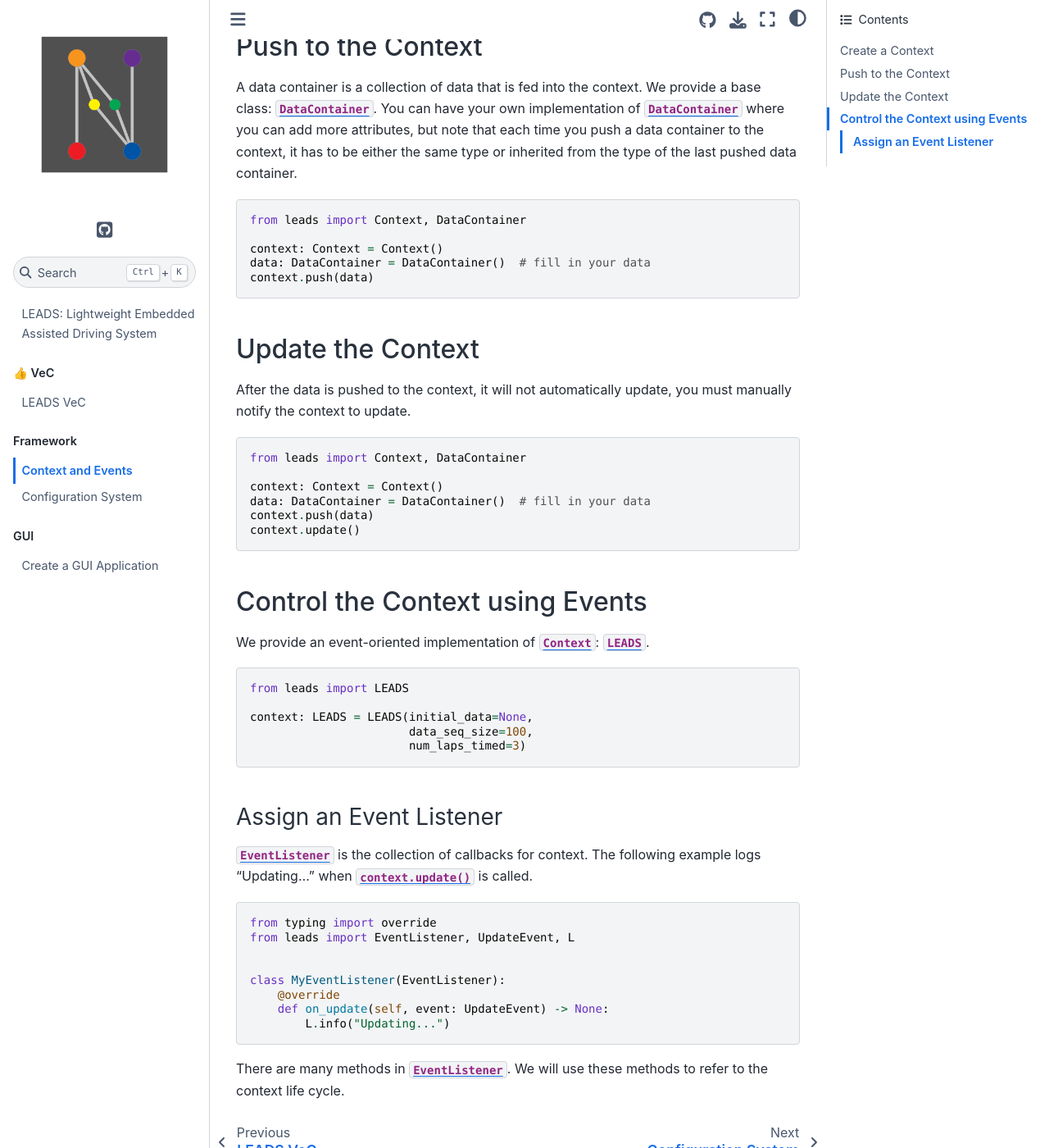
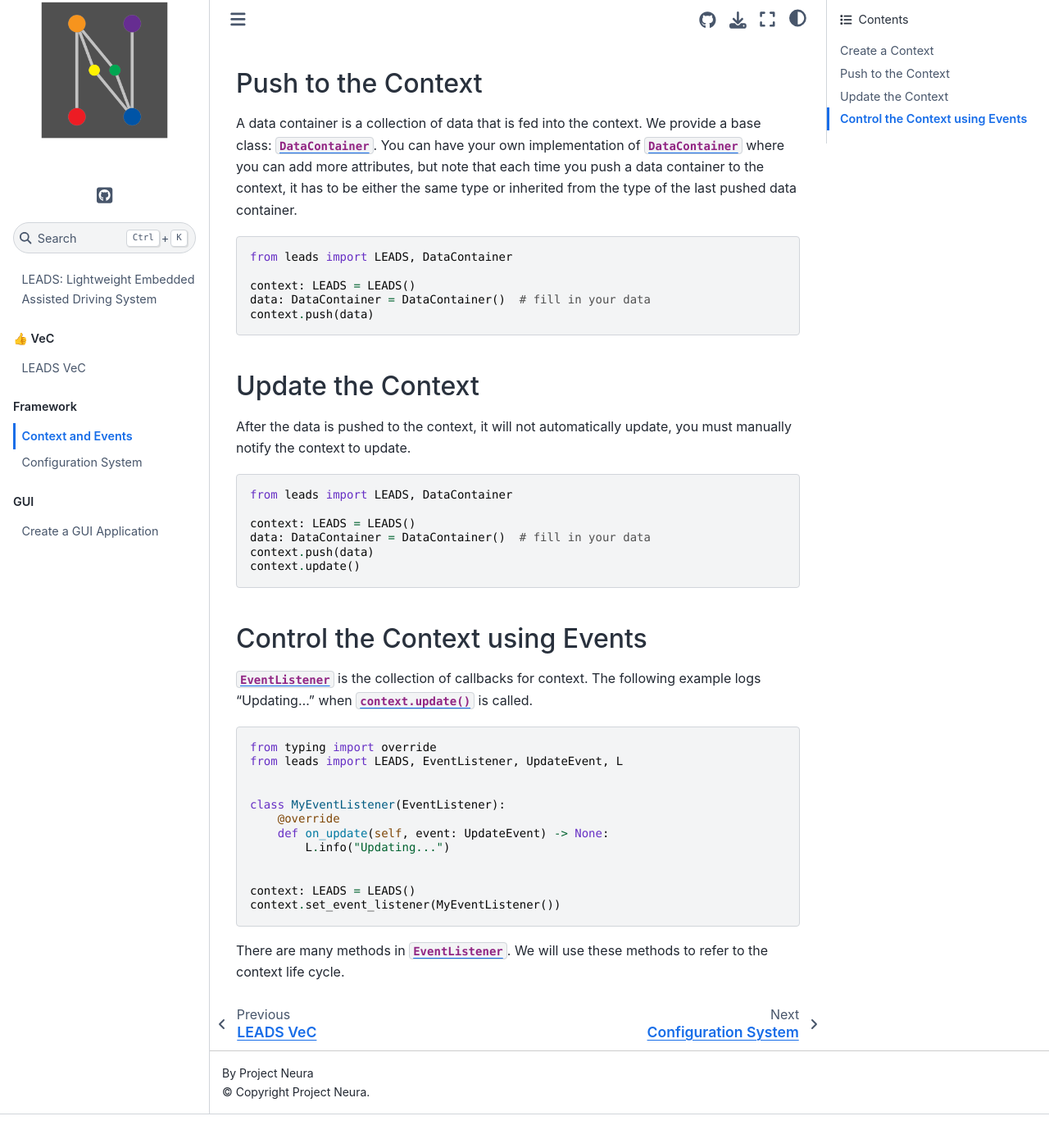
Before and after one commit to ProjectNeura/leads-docs, a Sphinx documentation site: the page built from docs/context.md, in a window 1280 px wide and 1400 px high, scrolled down 665 px. Shown: the whole window at 82% size. Built offline with Sphinx 7.4.7 and the Sphinx Book theme 1.1.4, drawn with Linux system fonts in a browser that asks for light colours; pages that are not in the unit, such as notebooks, are missing from menus; after the commit the page ends 2024 px from its top, so only the background shows below that; some of the changed text lies outside the part shown.

Commit message:
Routine updates.

````diff
--- a/docs/context.md
+++ b/docs/context.md
@@ -11,14 +11,16 @@ from leads import *
 ## Create a Context
 
 ```python
-from leads import Context
+from leads import LEADS
 
-context: Context = Context(initial_data=None,
-                           data_seq_size=100,
-                           num_laps_timed=3)
+context: LEADS = LEADS(initial_data=None,
+                       data_seq_size=100,
+                       num_laps_timed=3)
 ```
 
 [`Context`](#leads.context.Context) is where the magic happens. It is the representation of the vehicle in code.
+
+[`LEADS`](#leads.leads.LEADS) is a event-oriented implementation of [`Context`](#leads.context.Context) we provide.
 
 There are 2 phases in a context: push and update. The push phase is when the raw data are inputted. On the other hand,
 the update phase is when the data has been pre-processed and is parsed and affects the context.
@@ -32,9 +34,9 @@ container to the context, it has to be either the same type or inherited from th
 container.
 
 ```python
-from leads import Context, DataContainer
+from leads import LEADS, DataContainer
 
-context: Context = Context()
+context: LEADS = LEADS()
 data: DataContainer = DataContainer()  # fill in your data
 context.push(data)
 ```
@@ -45,9 +47,9 @@ After the data is pushed to the context, it will not automatically update, you m
 update.
 
 ```python
-from leads import Context, DataContainer
+from leads import LEADS, DataContainer
 
-context: Context = Context()
+context: LEADS = LEADS()
 data: DataContainer = DataContainer()  # fill in your data
 context.push(data)
 context.update()
@@ -55,30 +57,22 @@ context.update()
 
 ## Control the Context using Events
 
-We provide an event-oriented implementation of [`Context`](#leads.context.Context): [`LEADS`](#leads.leads.LEADS).
-
-```python
-from leads import LEADS
-
-context: LEADS = LEADS(initial_data=None,
-                       data_seq_size=100,
-                       num_laps_timed=3)
-```
-
-### Assign an Event Listener
-
 [`EventListener`](#leads.event.EventListener) is the collection of callbacks for context. The following example logs
-"Updating..." when [`context.update()`](#leads.context.Context.update) is called.
+"Updating..." when [`context.update()`](#leads.leads.LEADS.update) is called.
 
 ```python
 from typing import override
-from leads import EventListener, UpdateEvent, L
+from leads import LEADS, EventListener, UpdateEvent, L
 
 
 class MyEventListener(EventListener):
     @override
     def on_update(self, event: UpdateEvent) -> None:
         L.info("Updating...")
+
+
+context: LEADS = LEADS()
+context.set_event_listener(MyEventListener())
 ```
 
 There are many methods in [`EventListener`](#leads.event.EventListener). We will use these methods to refer to the
````
